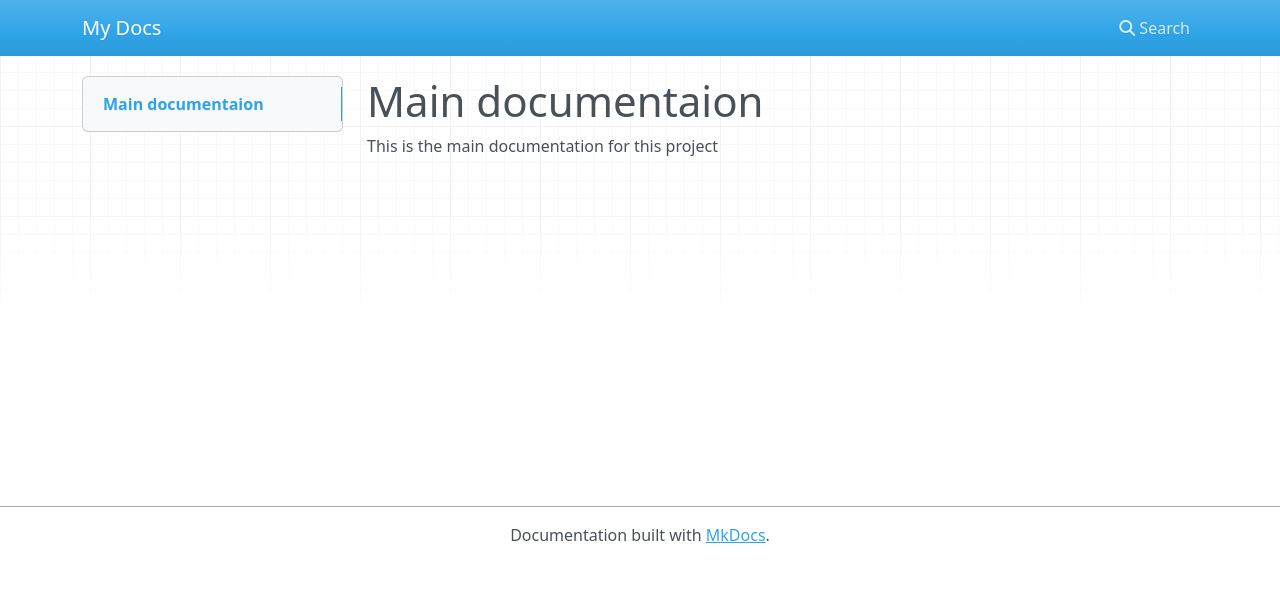
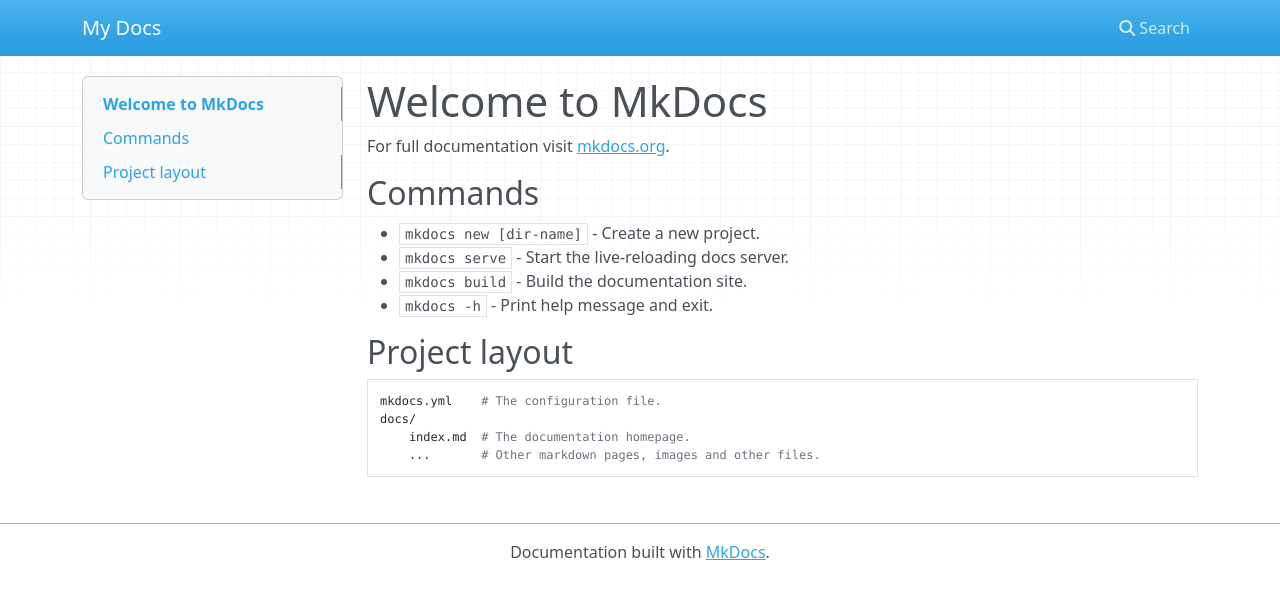
Before and after one commit to Global-Release-Tooling/backstage-service3, an MkDocs documentation site: the page built from docs/index.md, in a window 1280 px wide. Shown: the top 599 px of the page. Built offline with MkDocs 1.6.1, drawn with Linux system fonts in a browser that asks for light colours; nearby versions of some CDN libraries.

Commit message:
Update index.md

```diff
--- a/docs/index.md
+++ b/docs/index.md
@@ -1,2 +1,17 @@
-# Main documentaion
-This is the main documentation for this project
+# Welcome to MkDocs
+
+For full documentation visit [mkdocs.org](https://www.mkdocs.org).
+
+## Commands
+
+* `mkdocs new [dir-name]` - Create a new project.
+* `mkdocs serve` - Start the live-reloading docs server.
+* `mkdocs build` - Build the documentation site.
+* `mkdocs -h` - Print help message and exit.
+
+## Project layout
+
+    mkdocs.yml    # The configuration file.
+    docs/
+        index.md  # The documentation homepage.
+        ...       # Other markdown pages, images and other files.
```
